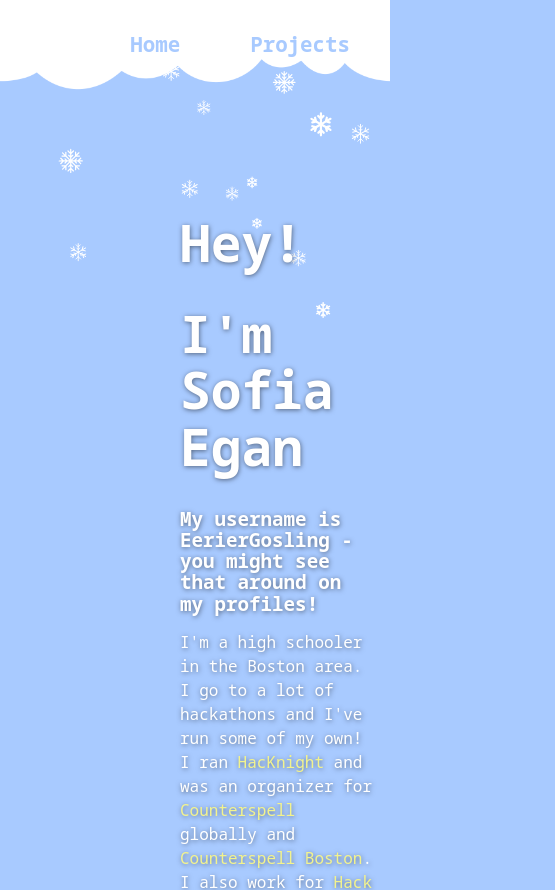
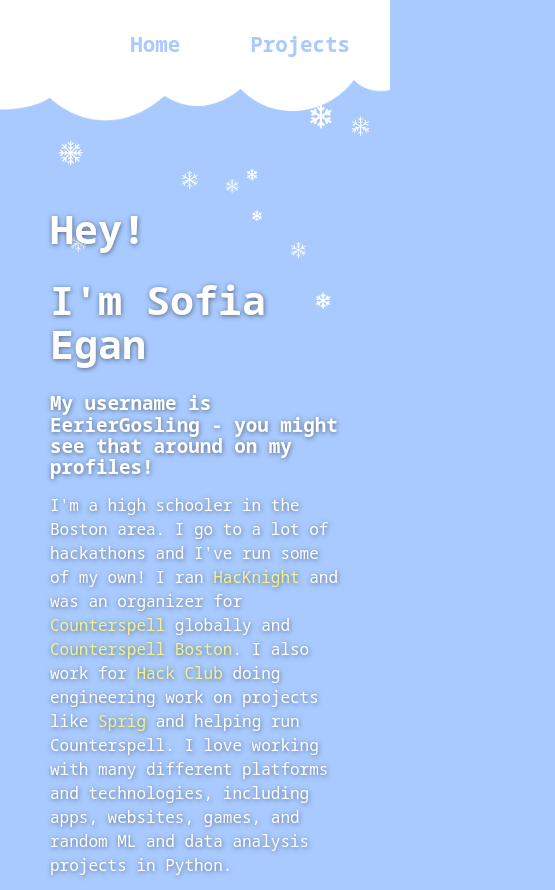
Before and after one commit to EerierGosling/Personal-Website, a Next.js app: page / in a window 390 px wide. Shown: the top 890 px of the page, 555 px wide, since content can reach past the window. Built offline with nearby package versions, Linux system fonts and the light colour scheme; no server answers.

Commit message:
making site mobile-friendly

```diff
--- a/app/globals.css
+++ b/app/globals.css
@@ -19,6 +19,13 @@
 
   color-scheme: light dark;
   color: rgba(255, 255, 255, 0.87);
+}
+
+body {
+  height: 100%;
+  margin: 0;
+  min-width: 320px;
+  overflow-x: hidden;
 }
 
 .App {
@@ -43,10 +50,8 @@
   z-index: 10;
   background-image: url('/clouds.png');
   background-repeat: repeat-x;
-  background-size: contain;
+  background-size: auto 100%;
 }
-
-
 
 .snow-container {
   position: absolute;
@@ -112,16 +117,6 @@ a:hover, button:hover {
   color: var(--darker-highlight);
 }
 
-body {
-  height: 100%;
-  margin: 0;
-  display: flex;
-  align-items: flex-start;
-  justify-content: flex-start;
-  min-width: 320px;
-  overflow-x: hidden;
-}
-
 h1 {
   font-size: 3.2rem;
   line-height: 1.1;
@@ -157,11 +152,36 @@ button:focus-visible {
 }
 
 .title {
+  position: absolute;
+  top: 0;
   text-align: left;
   color: white;
   padding: 180px;
+  padding-bottom: 100px;
   text-shadow: 0.5px 0.5px 5px rgba(0, 0, 0, 0.5);
   width: 50vw;
+}
+
+@media (max-width: 1000px) {
+  .title {
+    padding: 100px;
+    padding-top: 180px;
+    padding-bottom: 100px;
+    width: calc(100vw - 200px);
+  }
+}
+
+@media (max-width: 700px) {
+  .title {
+    padding: 50px;
+    padding-top: 180px;
+    padding-bottom: 100px;
+    width: calc(100vw - 100px);
+  }
+
+  h1 {
+    font-size: 2.5rem;
+  }
 }
 
 .subtitle {
--- a/app/projects/Projects.css
+++ b/app/projects/Projects.css
@@ -1,4 +1,4 @@
-.all-content {
+.projects-content {
   display: flex;
   flex-direction: column;
   justify-content: center;
@@ -61,9 +61,27 @@
   }
 }
 
-@media (max-width: 800px) {
+@media (max-width: 900px) {
+  .projects-container {
+    columns: 2;
+  }
+
+  .all-content {
+    margin-left: 20px;
+    margin-right: 20px;
+    width: calc(100% - 40px);
+  }
+}
+
+@media (max-width: 700px) {
   .projects-container {
     columns: 1;
   }
 
+  .all-content {
+    margin-left: 20px;
+    margin-right: 20px;
+    width: calc(100% - 40px);
+  }
+
 }
--- a/app/projects/page.jsx
+++ b/app/projects/page.jsx
@@ -39,7 +39,7 @@ function Projects() {
   };
 
   return (
-    <div className="all-content">
+    <div className="projects-content">
       <div className="tag-select-container">
         <div className="tags">
           {Object.keys(tags_dict).map((tag, index) => (
```
Also changed, not shown: app/components/Snowfall.jsx (+0 -7 lines), app/layout.jsx (+0 -9 lines).
